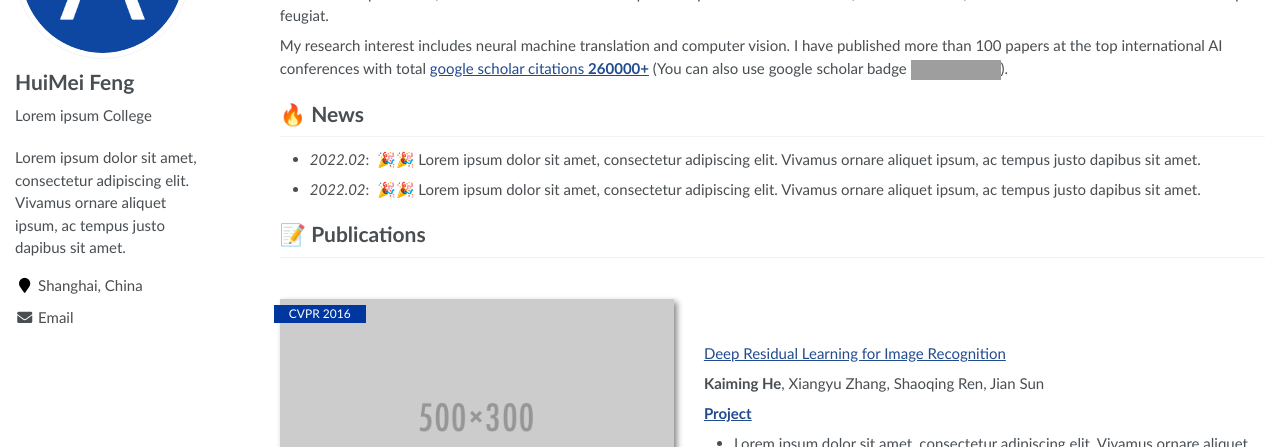
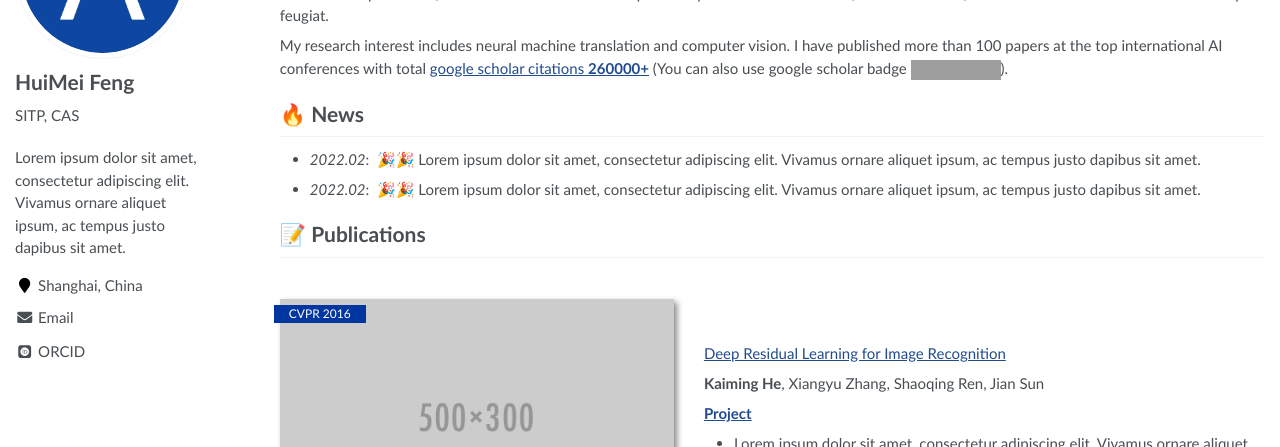
Before and after one commit to HuiMeiFeng/feng.github.io, a Jekyll site: the page built from _pages/about.md, in a window 1280 px wide. Shown: the part 207-654 px from the top of the page. Built offline with Jekyll 4.4.1, drawn with Linux system fonts in a browser that asks for light colours; some web fonts are replaced; grey boxes are pictures that could not be loaded.

Commit message:
Update _config.yml

```diff
--- a/_config.yml
+++ b/_config.yml
@@ -23,7 +23,7 @@ baidu_site_verification  :  # get baidu_site_verification from https://ziyuan.ba
 author:
   name             : "HuiMei Feng"
   avatar           : "images/android-chrome-512x512.png"
-  bio              : "Lorem ipsum College"
+  bio              : "SITP, CAS"
   location         : "Shanghai, China"
   employer         :
   pubmed           :
@@ -45,7 +45,7 @@ author:
   lastfm           :
   linkedin         : # e.g., "linkedin username"
   dblp             : # e.g., "https://dblp.org/pid/xx/xxxx.html"
-  orcid            : # e.g., "https://orcid.org/xxxx"
+  orcid            :   "https://orcid.org/my-orcid?orcid=0009-0004-0847-139X"
   pinterest        :
   soundcloud       :
   stackoverflow    : # http://stackoverflow.com/users/123456/username
```
